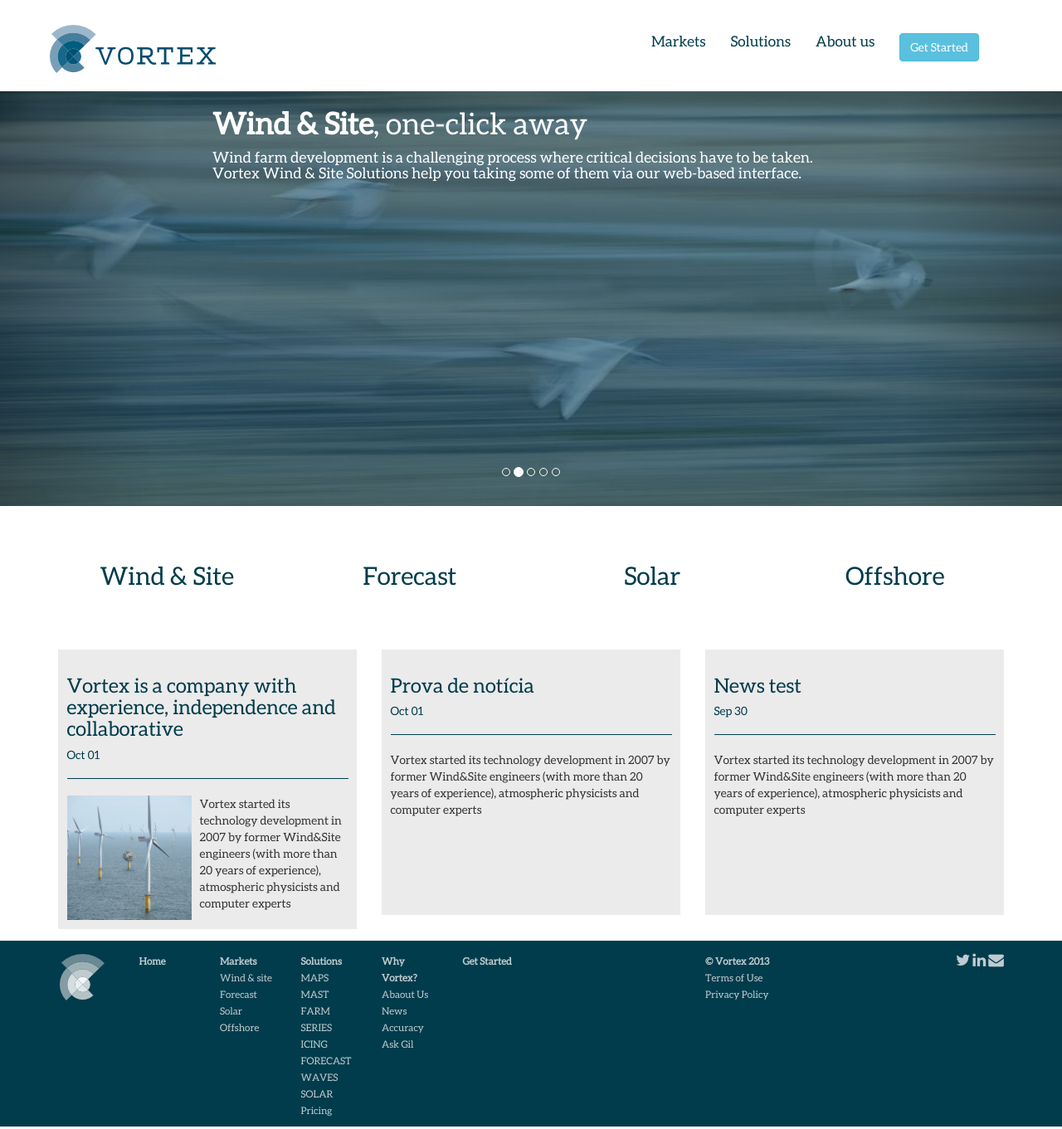
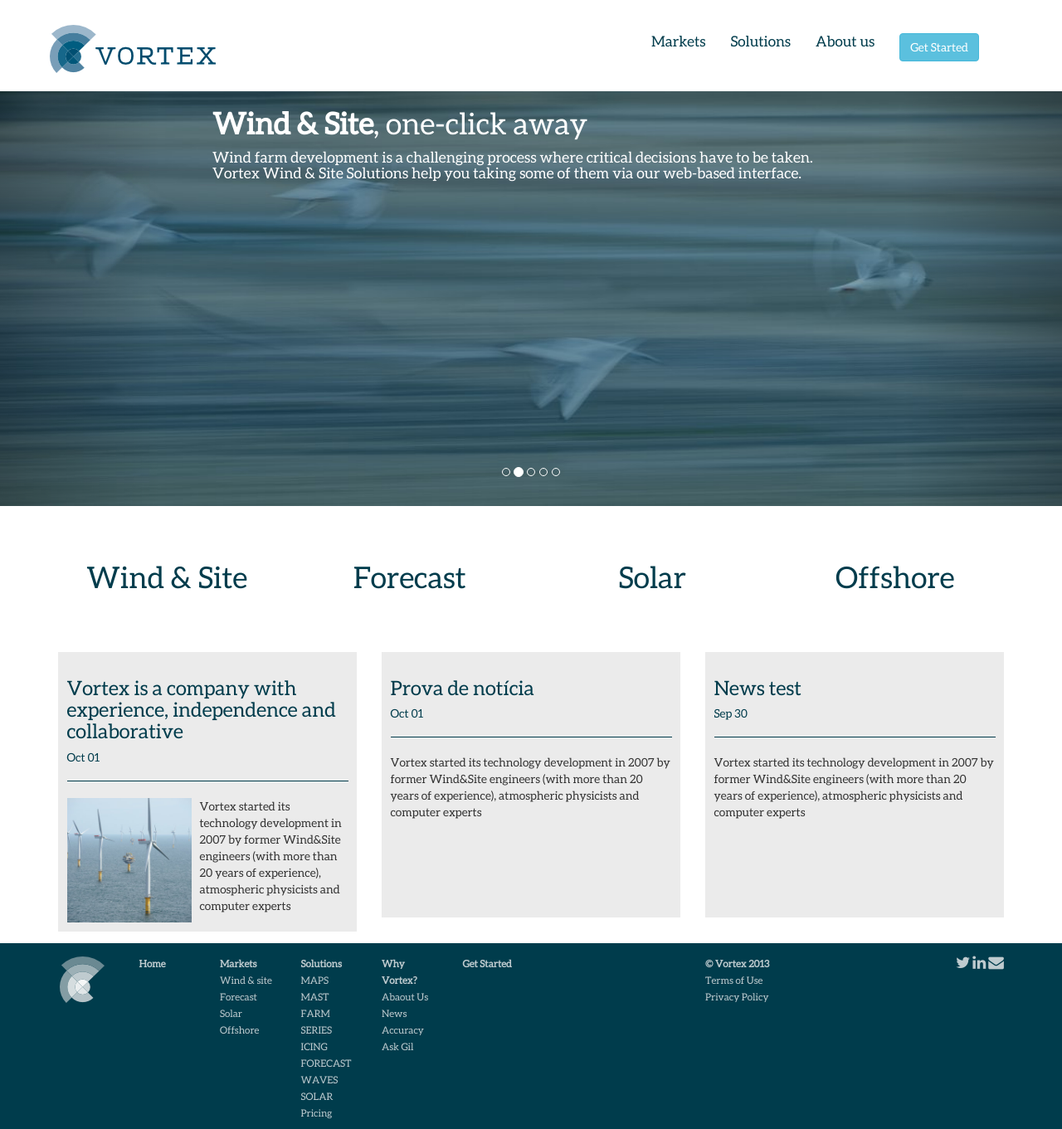
Before and after one commit to vortex-es/vortex-es.github.io, a Jekyll site: the page built from index.html, in a window 1280 px wide and 1361 px high. Shown: the whole window at 83% size. Built offline with Jekyll 4.4.1, drawn with Linux system fonts in a browser that asks for light colours; Markdown is read by kramdown in place of the engine named in the settings.

Commit message:
ajustat el comportament responsiu dels slides als nous textos.

```diff
--- a/assets/css/app.css
+++ b/assets/css/app.css
@@ -49,8 +49,12 @@
 }
 
 #myCarouselHomeVortex.carousel .item {
-  min-height: 400px;
+  min-height: 425px;
   background-color: rgba(0,60,76,1);
+}
+
+#myCarouselHomeVortex.carousel .item h1 {
+  font-size: 30px;
 }
 
 #myCarouselHomeVortex .carousel-inner .item .container img {
@@ -264,11 +268,15 @@
   color: rgba(255,255,255,1);
 }
 
-h2.title-icon a {
+h1.title-icon {
+  font-size: 36px;
+}
+
+h1.title-icon a {
   color: rgba(0, 60, 76, 1);
 }
 
-h2.title-icon a:hover {
+h1.title-icon a:hover {
   text-decoration: none;
 }
 
@@ -664,7 +672,7 @@
 
 @media (min-width: 480px) {
 #myCarouselHomeVortex.carousel .item {
-  min-height: 300px;
+  min-height: 325px;
 }
 body.vx-blog .ox-masthead div.body-content p.gil {
   float: left;
@@ -673,6 +681,10 @@
 }
 
 @media (min-width: 768px) {
+
+#myCarouselHomeVortex.carousel .item h1{
+  font-size: 36px
+}
 
 #myCarouselHomeVortex .carousel-caption a h1,
 #myCarouselHomeVortex .carousel-caption a h4{
--- a/index.html
+++ b/index.html
@@ -85,16 +85,16 @@
 
 	  		<div class="row">
 	  			<div class="col-md-3 col-sm-6">
-			    	<h2 class="title-icon text-center"><a href="{{ site.base_url }}/markets/wind-and-site.html">Wind & Site</a></h2>
+			    	<h1 class="title-icon text-center"><a href="{{ site.base_url }}/markets/wind-and-site.html">Wind & Site</a></h1>
 				</div>
 				<div class="col-md-3 col-sm-6">
-				    <h2 class="title-icon text-center"><a href="{{ site.base_url }}/markets/forecast.html">Forecast</a></h2>
+				    <h1 class="title-icon text-center"><a href="{{ site.base_url }}/markets/forecast.html">Forecast</a></h1>
 				</div>
 				<div class="col-md-3 col-sm-6">
-					<h2 class="title-icon text-center"><a href="{{ site.base_url }}/markets/solar.html">Solar</a></h2>
+					<h1 class="title-icon text-center"><a href="{{ site.base_url }}/markets/solar.html">Solar</a></h1>
 				</div>
 				<div class="col-md-3 col-sm-6">
-					<h2 class="title-icon text-center"><a href="{{ site.base_url }}/markets/offshore.html">Offshore</a></h2>
+					<h1 class="title-icon text-center"><a href="{{ site.base_url }}/markets/offshore.html">Offshore</a></h1>
 				</div>
 			</div>
 
```
